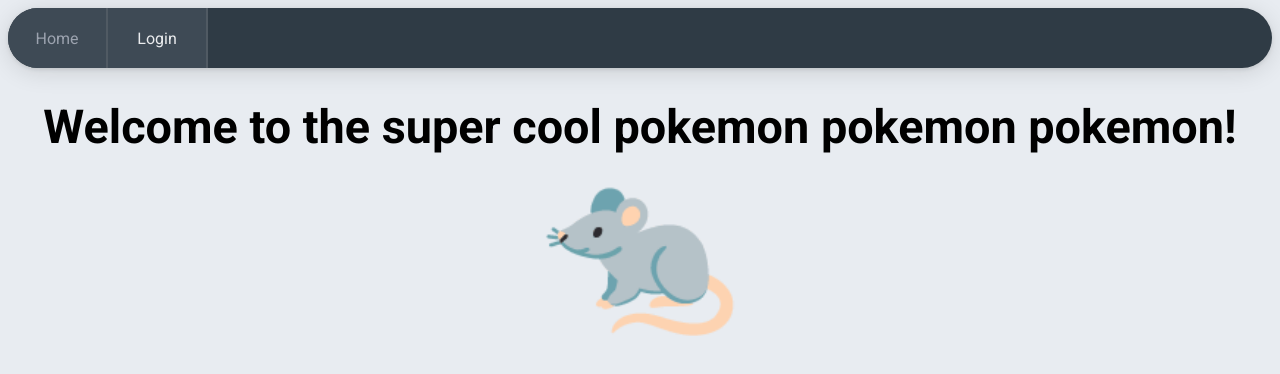
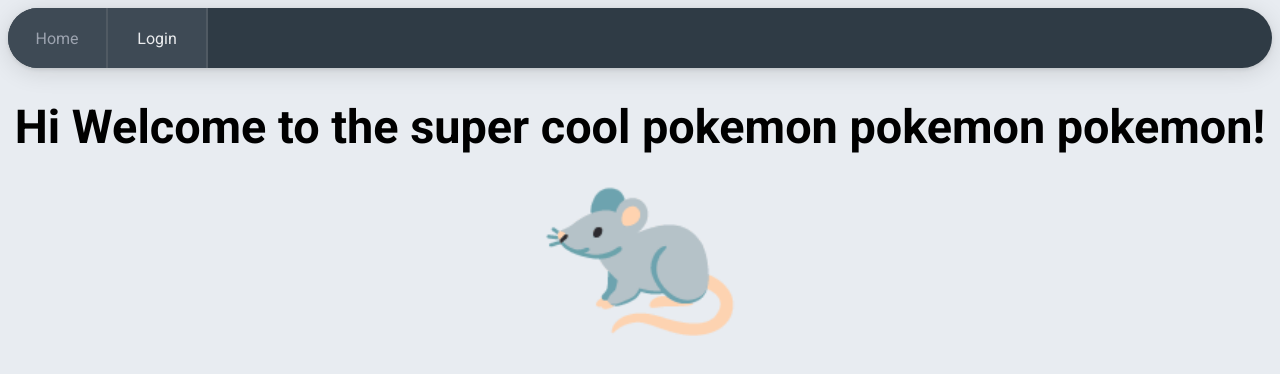
Before and after one commit to VictorMo101/AdvJSExam, a Vue app: page / in a window 1280 px wide. Shown: the top 374 px of the page. Built offline with nearby package versions, Linux system fonts and the light colour scheme; no server answers.

Commit message:
commit test 2

```diff
--- a/src/views/HomeView.vue
+++ b/src/views/HomeView.vue
@@ -4,7 +4,7 @@
 <template>
   <main>
     <section class="hero">
-        <h1 class="heroTitle">Welcome to the super cool pokemon pokemon pokemon!</h1>
+        <h1 class="heroTitle">Hi Welcome to the super cool pokemon pokemon pokemon!</h1>
         <p class="heroPikachu">🐀</p>
     </section>
 
```
